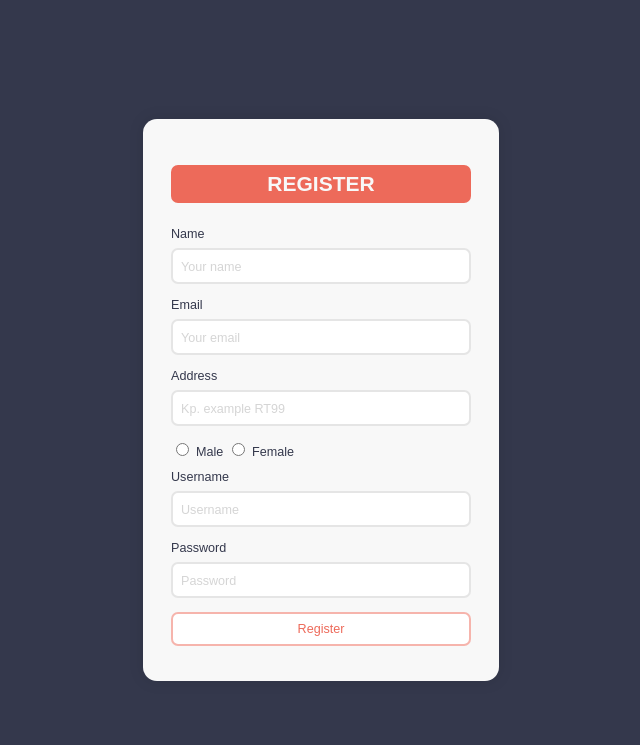
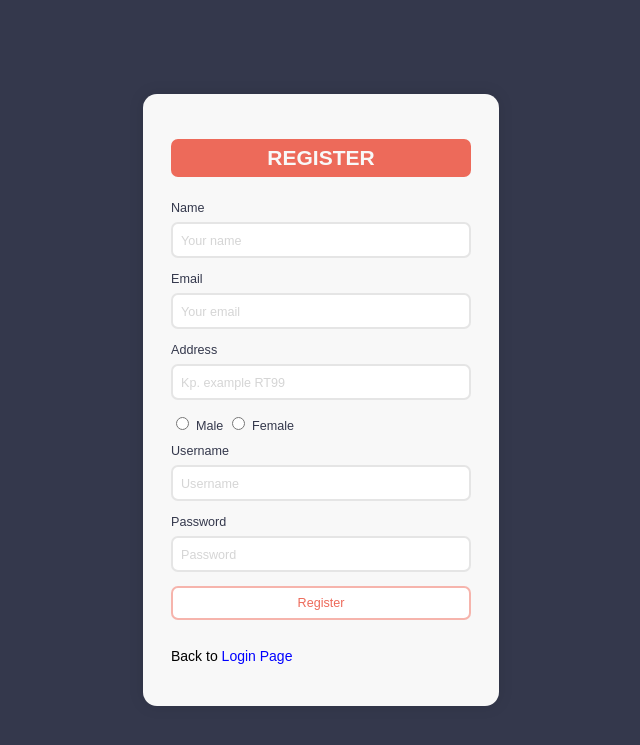
Before and after one commit to fhrlzmn/kuliah, a PHP site: page /register.php in a window 1280 px wide. Shown: the top 745 px of the page, without its empty margins (319-959 px from the left). Run offline with PHP 8.4, Linux system fonts and the light colour scheme.

Commit message:
PHP Login: add back to login button at register

```diff
--- a/Semester 6/Pemrograman Internet/Tugas PHP Login/login.php
+++ b/Semester 6/Pemrograman Internet/Tugas PHP Login/login.php
@@ -15,7 +15,7 @@
       <label for="password">Password</label>
       <input type="password" name="password" id="password" required>
       <input type="submit" value="Log In" name="login">
-      <p>Don't have an account? <a href="/register.php">Sign Up</a>
+      <p>Don't have an account? <a href="/register.php">Sign Up</a></p>
     </form>
   </main>
 </body>
--- a/Semester 6/Pemrograman Internet/Tugas PHP Login/register.php
+++ b/Semester 6/Pemrograman Internet/Tugas PHP Login/register.php
@@ -29,6 +29,7 @@
       <label for="password">Password</label>
       <input type="password" name="password" id="password" placeholder="Password" required>
       <input type="submit" value="Register" name="register">
+      <p>Back to <a href="/login.php">Login Page</a></p>
     </form>
   </main>
 </body>
```
Lines whose indentation alone changed are shown as unchanged.
